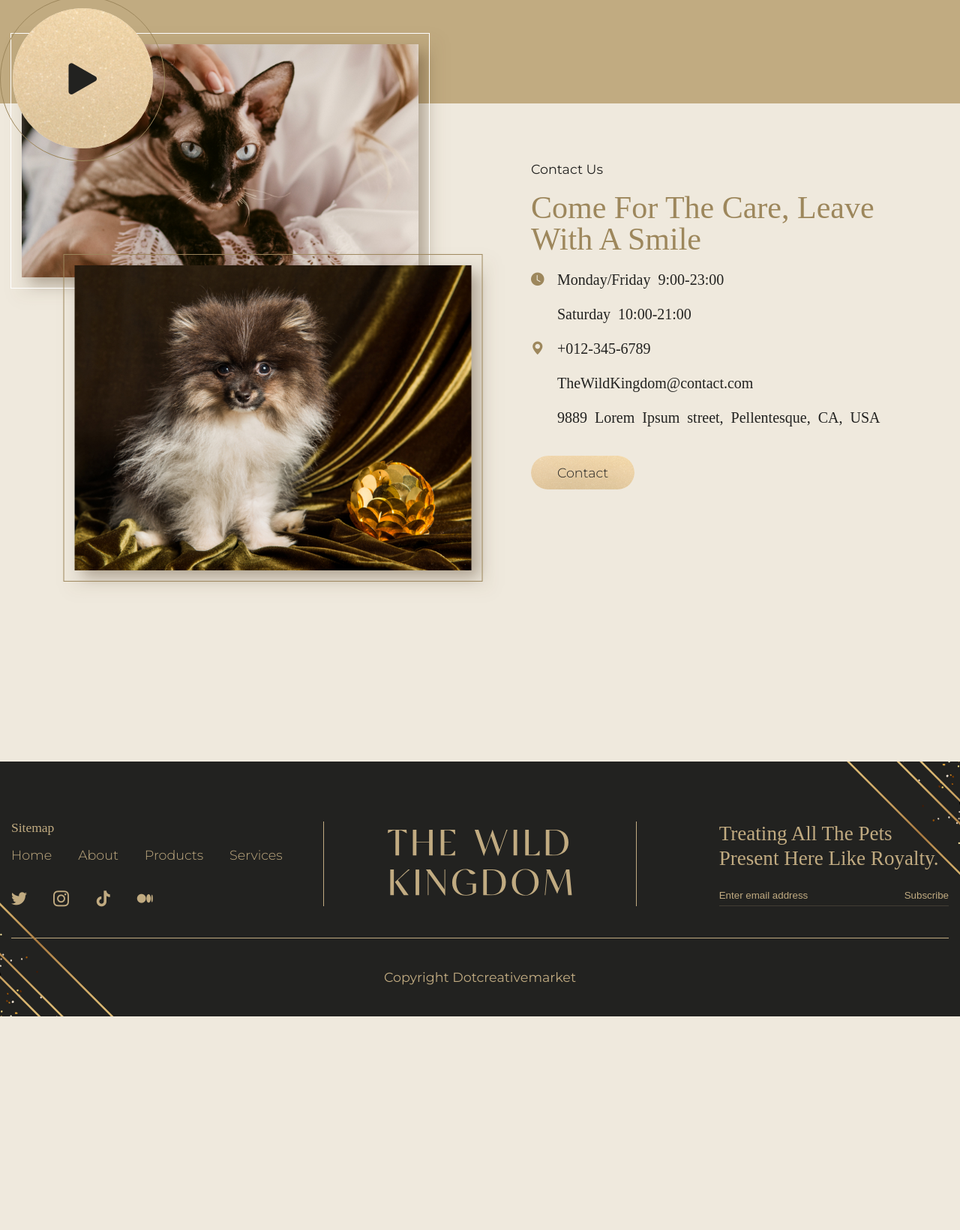
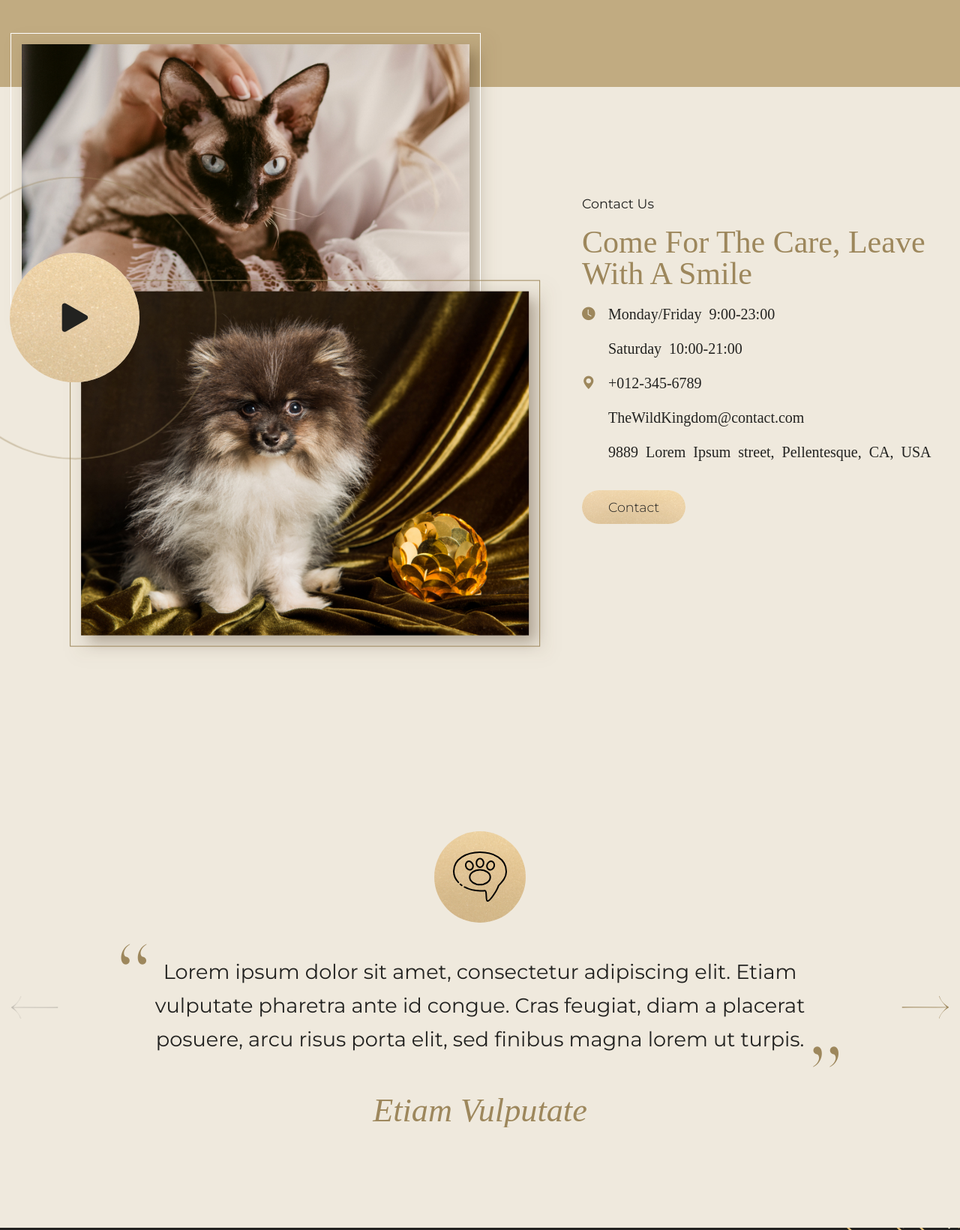
Before and after one commit to nikitars7/WildNature, a website with bundled scripts: page src/index.html in a window 1280 px wide. Shown: the part 7683-9324 px from the top of the page at 75% size. Before the commit the page ends 9039 px from the top, so only its background shows below. Built offline with nearby package versions, Linux system fonts and the light colour scheme; files whose address does not match are found by name; a web font is replaced by a local one.

Commit message:
'completed'

```diff
--- a/gulp/version.json
+++ b/gulp/version.json
@@ -1,3 +1,3 @@
 {
-    "main": "20231220011327"
+    "main": "20231221014306"
 }
--- a/src/index.html
+++ b/src/index.html
@@ -473,10 +473,14 @@
           <div class="contacts__container">
            <div class="contacts__media media-contacts">
             <div class="media-contacts__images">
-              <img class="media-contacts__image" src="@img/contacts/woman.jpg" alt="picture">
+              <div class="media-contacts__block-image">
+                <img class="media-contacts__image media-contacts__image--white" src="@img/contacts/woman.jpg" alt="picture">
+                <a href="#" target="_blank" class="media-contacts__play _icon-play"><span></span></a>
+              </div>
+              <div class="media-contacts__block-image">
                 <img class="media-contacts__image" src="@img/contacts/cat.jpg" alt="picture">
               </div>
-          <a href="#" target="_blank" class="media-contacts__play _icon-play"> <span></span></a>
+          </div>
            </div>
               <div class="contacts__block-header block-header">
                 <div class="block-header__label">Contact us</div>
@@ -494,43 +498,52 @@
                 </adress>
                 <a href="" class="block-header__button button"><span>Contact</span></a>
               </div>
-            <!-- <div class="contacts__quote quote-contacts">
-              <div class="quote-contacts__slider swiper">
-                <div class="quote-contacts__wrapper swiper-wrapper">
-                 <div class="quote-contacts__slide slide-contacts swiper-slide">
-                    <div class="slide-contacts__image">
+          </div>
+        </section>
+        <section class="reviews">
+          <div class="reviews__container">
+            <div class="reviews__slider swiper">
+              <div class="reviews__wrapper swiper-wrapper">
+               <div class="reviews__slide slide-reviews swiper-slide">
+                  <div class="slide-reviews__image">
                     <img src="@img/contacts/quote.svg" alt="quote">
                   </div>
-                    <div class="slide-contacts__quote">
-                      Lorem ipsum dolor sit amet, consectetur adipiscing elit. Etiam vulputate pharetra ante id congue. Cras feugiat, diam a placerat posuere, arcu risus porta elit, sed finibus magna lorem ut turpis.
+                  <blockquote class="slide-reviews__item item-reviews">
+                    <div class="item-reviews__text">
+                      <p>Lorem ipsum dolor sit amet, consectetur adipiscing elit. Etiam vulputate pharetra ante id congue. Cras feugiat, diam a placerat posuere, arcu risus porta elit, sed finibus magna lorem ut turpis.</p>
                     </div>
-                    <div class="slide-contacts__subtitle">Etiam vulputate</div>
+                    <cite class="item-reviews__author">Etiam vulputate</cite>
+                  </blockquote>
               </div>
-                <div class="quote-contacts__slide slide-contacts swiper-slide">
-                  <div class="slide-contacts__image">
+              <div class="reviews__slide slide-reviews swiper-slide">
+                <div class="slide-reviews__image">
                   <img src="@img/contacts/quote.svg" alt="quote">
                 </div>
-                  <div class="slide-contacts__quote">
-                    Lorem ipsum dolor sit amet, consectetur adipiscing elit. Etiam vulputate pharetra ante id congue. Cras feugiat, diam a placerat posuere, arcu risus porta elit, sed finibus magna lorem ut turpis.
+                <blockquote class="slide-reviews__item item-reviews">
+                  <div class="item-reviews__text">
+                    <p>Lorem ipsum dolor sit amet, consectetur adipiscing elit. Etiam vulputate pharetra ante id congue. Cras feugiat, diam a placerat posuere, arcu risus porta elit, sed finibus magna lorem ut turpis.</p>
+                    <p>Lorem ipsum dolor sit amet, consectetur adipiscing elit. Etiam vulputate pharetra ante id congue. Cras feugiat, diam a placerat posuere, arcu risus porta elit, sed finibus magna lorem ut turpis.</p>
                   </div>
-                  <div class="slide-contacts__subtitle">Etiam vulputate</div>
+                  <cite class="item-reviews__author">Etiam vulputate</cite>
+                </blockquote>
             </div>
-              <div class="quote-contacts__slide slide-contacts swiper-slide">
-                <div class="slide-contacts__image">
+            <div class="reviews__slide slide-reviews swiper-slide">
+              <div class="slide-reviews__image">
                 <img src="@img/contacts/quote.svg" alt="quote">
               </div>
-                <div class="slide-contacts__quote">
-                  Lorem ipsum dolor sit amet, consectetur adipiscing elit. Etiam vulputate pharetra ante id congue. Cras feugiat, diam a placerat posuere, arcu risus porta elit, sed finibus magna lorem ut turpis.
+              <blockquote class="slide-reviews__item item-reviews">
+                <div class="item-reviews__text">
+                  <p>Lorem ipsum dolor sit amet, consectetur adipiscing elit. Etiam vulputate pharetra ante id congue. Cras feugiat, diam a placerat posuere, arcu risus porta elit, sed finibus magna lorem ut turpis.</p>
                 </div>
-                <div class="slide-contacts__subtitle">Etiam vulputate</div>
+                <cite class="item-reviews__author">Etiam vulputate</cite>
+              </blockquote>
           </div>
             </div>
-              <div class="quote-contacts__controls">
-                  <button class="quote__arrow quote__arrow--left _icon-arrow"></button>
-                  <button class="quote__arrow quote__arrow--right _icon-arrow"></button>
+            <div class="reviews__controls">
+                <button class="reviews__arrow reviews__arrow--left _icon-arrow"></button>
+                <button class="reviews__arrow reviews__arrow--right _icon-arrow"></button>
             </div>
             </div>
-            </div> -->
           </div>
         </section>
       </main>
--- a/src/scss/blocks/care/care.scss
+++ b/src/scss/blocks/care/care.scss
@@ -14,6 +14,7 @@
     background-size: cover;
   }
   &__container {
+    position: relative;
     display: grid;
     grid-template-columns: repeat(2, auto);
     justify-content: space-between;
--- a/src/scss/blocks/contacts/contacts.scss
+++ b/src/scss/blocks/contacts/contacts.scss
@@ -8,21 +8,29 @@
     width: 100vw;
     top: 0;
     left: 0;
-    height: 143px;
+    @include adaptiv-value("height", 143, 50, 1);
   }
   &__container {
+    position: relative;
     @include adaptiv-value("padding-top", 57, 30, 1);
     @include adaptiv-value("padding-bottom", 70, 30, 1);
-    display: grid;
-    grid-template-columns: repeat(2, 1fr);
+    display: flex;
     @include adaptiv-value("gap", 168, 30, 1);
+    @media (max-width: $tablet) {
+      flex-direction: column-reverse;
+      gap: 0;
+    }
   }
   &__media {
+    flex: 0 1 50%;
   }
   &__quote {
   }
   &__block-header {
+    @include adaptiv-value("padding-top", 150, 50, 1);
+    @include adaptiv-value("padding-bottom", 150, 50, 1);
     align-self: center;
+    flex: 0 1 50%;
     max-width: 485px;
     //  @include adaptiv-value("padding-left", 168, 30, 1);
     .block-header__text {
@@ -53,11 +61,21 @@
       visibility: visible;
       transform: translate(0px, 0px);
     }
+    @media (max-width: $tablet) {
+      align-self: stretch;
+      max-width: 100%;
+    }
   }
 }
 .media-contacts {
+  &__block-image {
+    position: relative;
+    &:last-child {
+      justify-self: end;
+      transform: translate(12.66%, -10.125%);
+    }
+  }
   &__images {
-    position: relative;
     display: grid;
   }
 
@@ -66,30 +84,37 @@
     padding: 14px;
     outline: 1px solid $titlecolor;
     filter: drop-shadow(10px 10px 10px rgba(60, 38, 12, 0.35));
-    &:first-child {
+    &--white {
       outline: 1px solid #fff;
-    }
-    &:last-child {
-      justify-self: end;
-      transform: translate(12.66%, -10.125%);
     }
   }
   &__play {
     position: absolute;
-    top: 0;
-    left: 0;
-    width: 220px;
-    height: 220px;
+    top: 100%;
+    left: -17px;
+    transform: translate(0px, -50%);
+    z-index: 4;
+    @include adaptiv-value("width", 220, 150, 1);
+    @include adaptiv-value("height", 220, 150, 1);
     display: flex;
     align-items: center;
     justify-content: center;
+    @media (any-hover: hover) {
+      &:hover {
+        span {
+          &::before {
+            opacity: 0.8;
+          }
+        }
+      }
+    }
     &::before {
       position: absolute;
       left: 50%;
       top: 50%;
       transform: translate(-50%, -50%);
-      font-size: 43px;
-      z-index: 2;
+      @include adaptiv-value("font-size", 43, 28, 1);
+      z-index: 3;
     }
     &::after {
       content: "";
@@ -100,23 +125,39 @@
       position: absolute;
       top: 0;
       left: 0;
+      animation: play 3s infinite ease;
     }
     span {
       background-color: #fff;
       border-radius: 50%;
       overflow: hidden;
-      width: 187px;
-      height: 187px;
+      width: 85%;
+      height: 85%;
       position: relative;
+      z-index: 2;
       &::before {
         content: "";
         position: absolute;
         width: 100%;
         height: 100%;
         top: 0;
+        transition: opacity 0.3s ease 0s;
         left: 0;
         opacity: 0.5;
         background: url("../img/products/golden.png") center no-repeat;
+      }
+    }
+    @keyframes play {
+      0% {
+        transform: scale(0);
+        opacity: 0;
+      }
+      50% {
+        opacity: 1;
+      }
+      100% {
+        transform: scale(2);
+        opacity: 0;
       }
     }
   }
@@ -152,109 +193,3 @@
     }
   }
 }
-
-// .quote-contacts {
-//   padding: 0px 70px;
-//   position: relative;
-//   &__slider {
-//   }
-
-//   &__wrapper {
-//   }
-
-//   &__slide {
-//   }
-
-//   &__controls {
-//   }
-// }
-
-// .slide-contacts {
-//   display: flex;
-//   flex-direction: column;
-//   align-items: center;
-//   text-align: center;
-//   @include adaptiv-value("gap", 50, 20, 1);
-//   &__image {
-//     width: toRem(140);
-//     height: toRem(140);
-//     border-radius: 50%;
-//     overflow: hidden;
-//     display: flex;
-//     align-items: center;
-//     justify-content: center;
-//     position: relative;
-//     &::before {
-//       content: "";
-//       position: absolute;
-//       top: 0;
-//       left: 0;
-//       width: 100%;
-//       height: 100%;
-//       opacity: 0.5;
-//       background: url("../img/button/bg-button.jpg") center no-repeat;
-//     }
-//     img {
-//       position: relative;
-//       max-width: 100%;
-//     }
-//   }
-
-//   &__quote {
-//     @include adaptiv-value("font-size", 30, 22, 1);
-//     color: $mainColor;
-//     line-height: 166.666667%; /* 50/30 */
-//     position: relative;
-//     max-width: 1185px;
-//     &::before,
-//     &::after {
-//       content: "\e906";
-//       position: absolute;
-//       font-family: "icons";
-//       color: $titlecolor;
-//     }
-//     &::before {
-//       top: 0;
-//       left: 0;
-//       transform: translate(0px, -50%);
-//     }
-//     &::after {
-//       bottom: 0;
-//       right: 21%;
-//       transform: rotate(-180deg) translate(0px, -50%);
-//     }
-//   }
-
-//   &__subtitle {
-//     color: $titlecolor;
-//     @include adaptiv-value("font-size", 48, 32, 1);
-//     text-transform: capitalize;
-//     font-family: "Italiana";
-//   }
-// }
-
-// .quote {
-//   &__arrow {
-//     &.swiper-button-disabled {
-//       cursor: default;
-//       pointer-events: none;
-//       color: #000;
-//       opacity: 0.5;
-//     }
-//     position: absolute;
-//     background-color: transparent;
-//     font-size: 22px;
-//     color: $titlecolor;
-//     top: 50%;
-//     transform: translate(0px, -50%);
-//   }
-
-//   &__arrow--left {
-//     left: 0;
-//     transform: translate(0px, -50%) rotate(-180deg);
-//   }
-
-//   &__arrow--right {
-//     right: 0;
-//   }
-// }
--- /dev/null
+++ b/src/scss/blocks/reviews/reviews.scss
@@ -0,0 +1,132 @@
+.reviews {
+  @include adaptiv-value("padding-bottom", 160, 50, 1);
+  &__container {
+  }
+  &__slider {
+    position: relative;
+  }
+
+  &__wrapper {
+  }
+
+  &__slide {
+    display: flex;
+    flex-direction: column;
+    @include adaptiv-value("padding-left", 190, 70, 1, 767.98);
+    @include adaptiv-value("padding-right", 190, 70, 1, 767.98);
+    align-items: center;
+    text-align: center;
+    @include adaptiv-value("gap", 50, 20, 1);
+    @media (max-width: $mobile) {
+      padding-left: 0;
+      padding-right: 0;
+    }
+  }
+
+  &__controls {
+  }
+}
+
+.slide-reviews {
+  &__image {
+    width: toRem(140);
+    height: toRem(140);
+    border-radius: 50%;
+    overflow: hidden;
+    display: flex;
+    align-items: center;
+    justify-content: center;
+    position: relative;
+    &::before {
+      content: "";
+      position: absolute;
+      top: 0;
+      left: 0;
+      width: 100%;
+      height: 100%;
+      opacity: 0.5;
+      background: url("../img/button/bg-button.jpg") center no-repeat;
+    }
+    img {
+      position: relative;
+      max-width: 100%;
+    }
+  }
+
+  &__item {
+  }
+}
+.item-reviews {
+  &__text {
+    position: relative;
+    @include adaptiv-value("font-size", 30, 18, 1);
+    color: $mainColor;
+    line-height: 166.666667%; /* 50/30 */
+    &:not(:last-child) {
+      margin-bottom: 50px;
+    }
+    p {
+      &:not(:last-child) {
+        margin-bottom: 15px;
+      }
+    }
+    &::before,
+    &::after {
+      content: "\e906";
+      position: absolute;
+      font-family: "icons";
+      color: $titlecolor;
+    }
+    &::before {
+      top: 0;
+      left: 0;
+      transform: translate(0px, -50%);
+    }
+    &::after {
+      bottom: 0;
+      right: 0;
+      transform: rotate(-180deg) translate(0px, -50%);
+    }
+  }
+  &__author {
+    color: $titlecolor;
+    @include adaptiv-value("font-size", 48, 32, 1);
+    text-transform: capitalize;
+    font-family: "Italiana";
+  }
+}
+
+.reviews {
+  &__arrow {
+    &.swiper-button-disabled {
+      cursor: default;
+      pointer-events: none;
+      color: #000;
+      opacity: 0.2;
+    }
+    position: absolute;
+    background-color: transparent;
+    @include adaptiv-value("font-size", 33, 20, 1);
+    color: $titlecolor;
+    top: 235px;
+    transition: color 0.3s;
+    transform: translate(0px, -50%);
+    @media (any-hover: hover) {
+      &:hover {
+        color: #72510f;
+      }
+    }
+    @media (max-width: $mobile) {
+      top: 65px;
+    }
+  }
+
+  &__arrow--left {
+    left: 0;
+    transform: translate(0px, -50%) rotate(-180deg);
+  }
+
+  &__arrow--right {
+    right: 0;
+  }
+}
```
Also changed, not shown: src/scss/style.scss (+34 -34 lines), dist/css/style.css, dist/css/style.min.css, dist/index.html, dist/js/app.min.js, src/js/features/swiper.js. Lines whose indentation alone changed are shown as unchanged.
